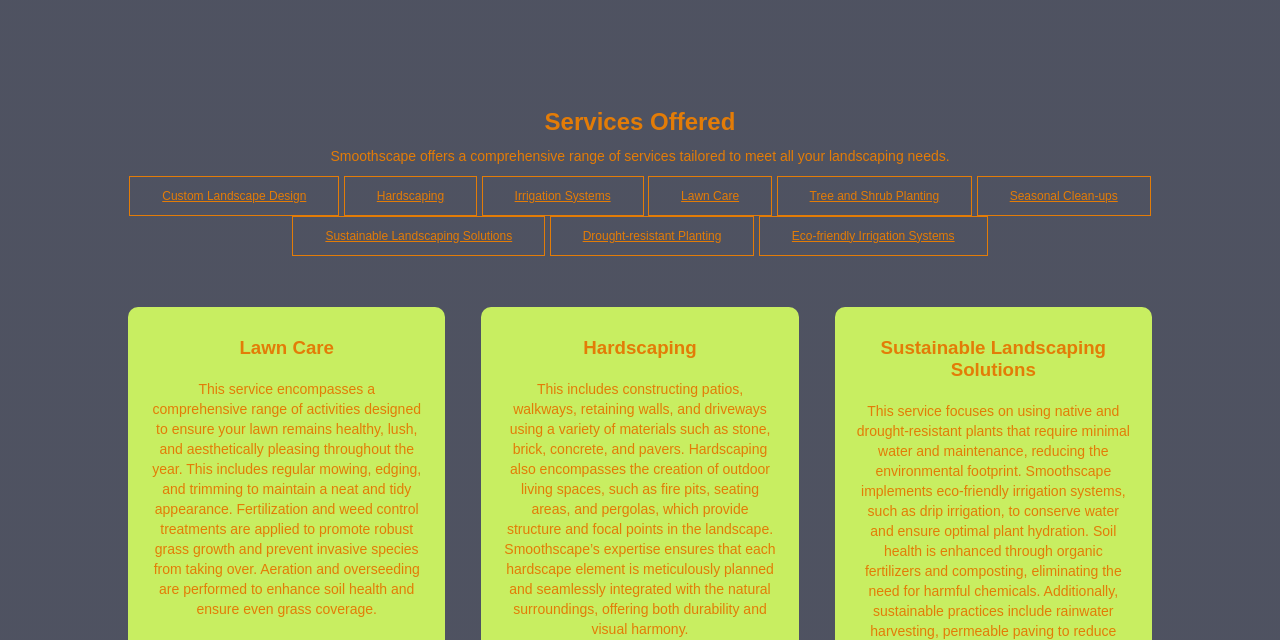
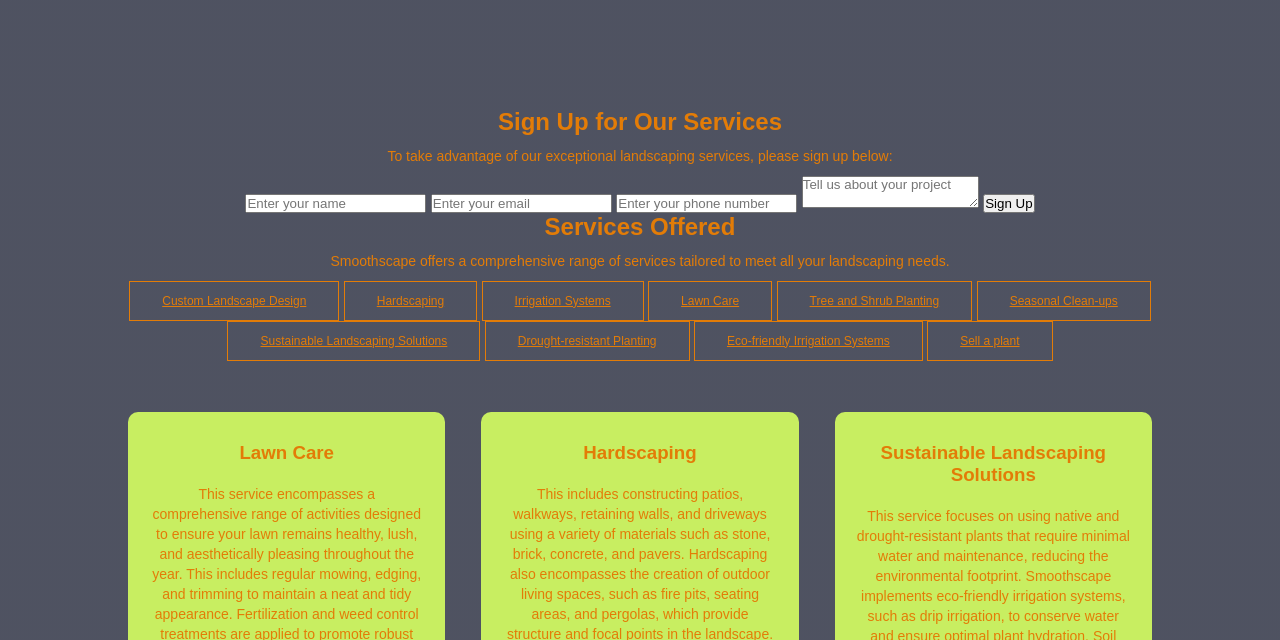
Before and after one commit to Indechimonj/test-project-094783, a plain HTML site: page services.html in a window 1280 px wide. Shown: the part 160-800 px from the top of the page. Drawn offline with Linux system fonts and the light colour scheme; files that its build step writes are made by us from their sources; files whose address does not match are found by name.

Commit message:
Add files via upload

```diff
--- a/services.html
+++ b/services.html
@@ -23,6 +23,15 @@
             <i class="fa fa-bars"></i>
         </nav>
         <section class="Services">
+            <h1>Sign Up for Our Services</h1>
+            <p>To take advantage of our exceptional landscaping services, please sign up below:</p>
+            <form action="#" method="post" class="sign-up-form">
+                <input type="text" name="name" placeholder="Enter your name" required>
+                <input type="email" name="email" placeholder="Enter your email" required>
+                <input type="tel" name="phone" placeholder="Enter your phone number" required>
+                <textarea name="message" placeholder="Tell us about your project" required></textarea>
+                <button type="submit">Sign Up</button>
+            </form>
             <h1>Services Offered</h1>
             <p>Smoothscape offers a comprehensive range of services tailored to meet all your landscaping needs.</p>
             <ul>
@@ -35,6 +44,7 @@
                 <li>Sustainable Landscaping Solutions</li>
                 <li>Drought-resistant Planting</li>
                 <li>Eco-friendly Irrigation Systems</li>
+                <li>Sell a plant</li>
             </ul>
             <div class="row">
                 <div class="service-colmn">
```
